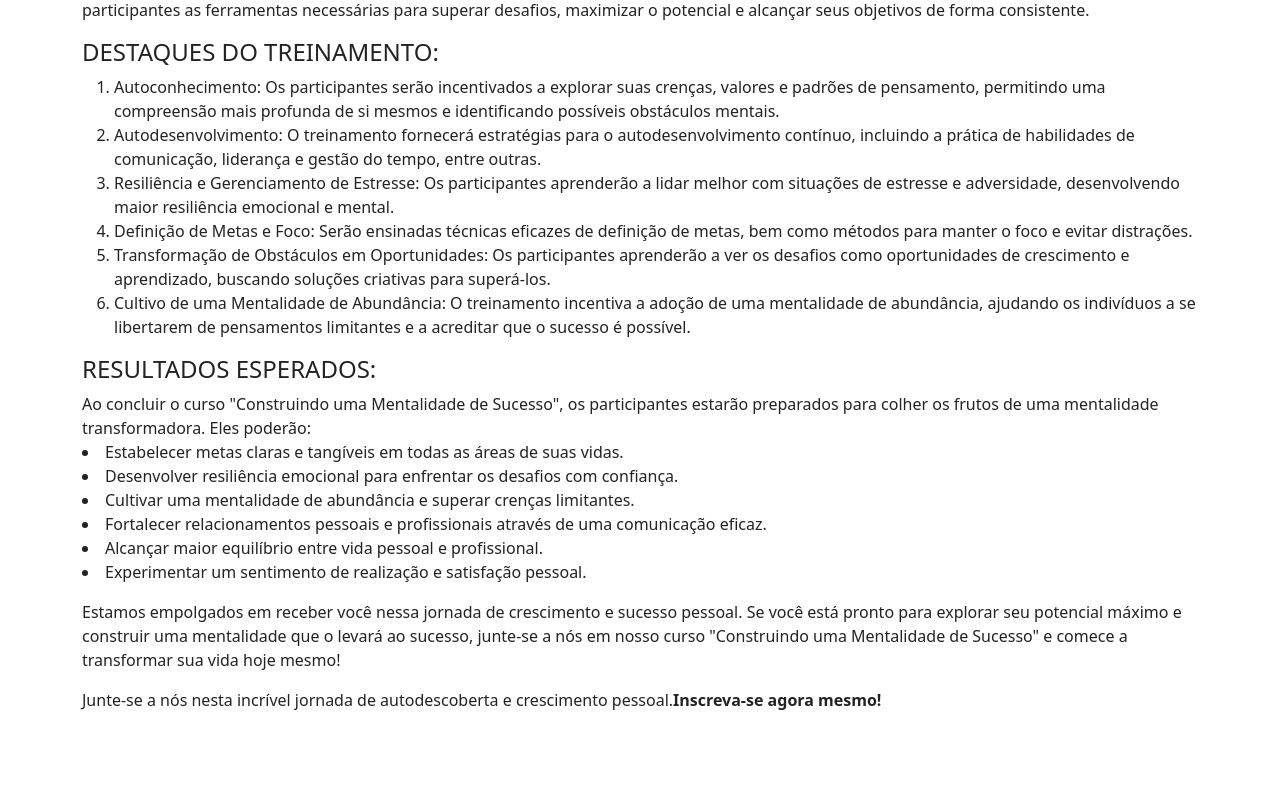
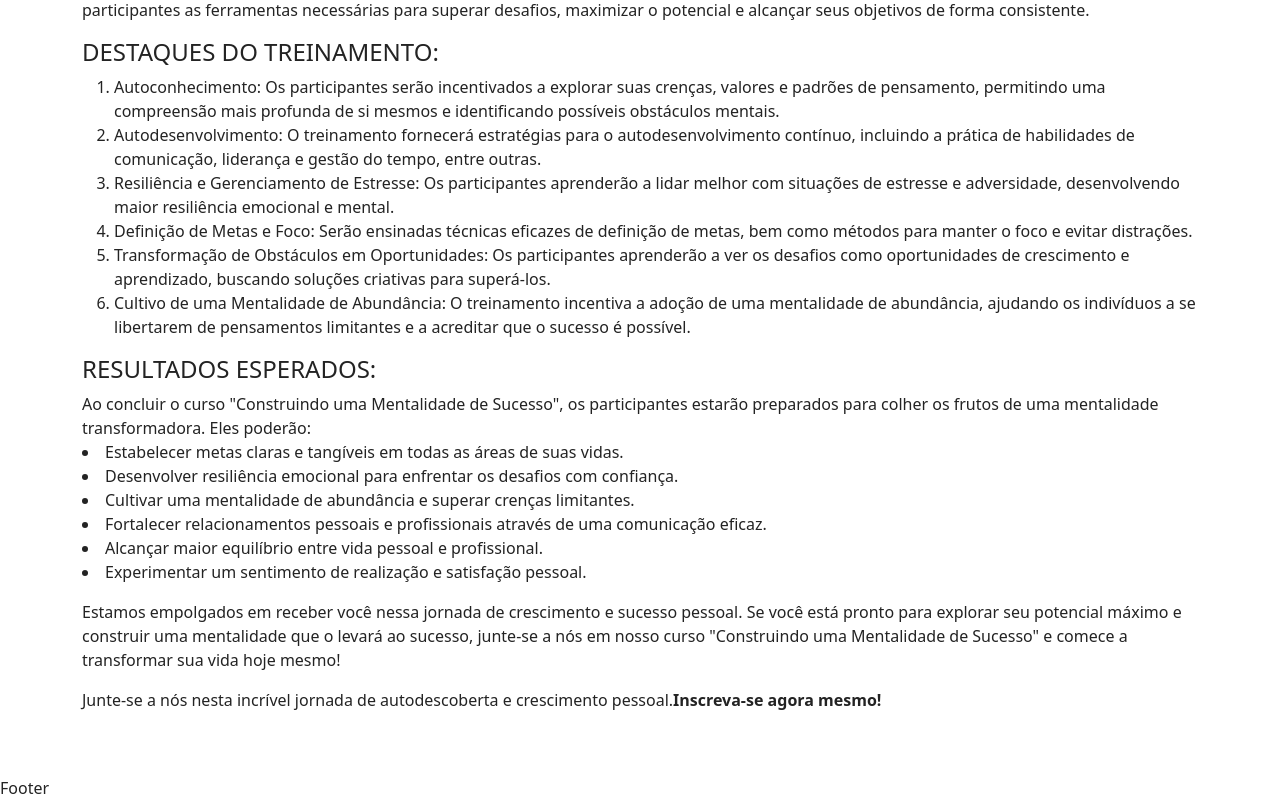
Before and after one commit to Judisson/sucesso-mente, a React (Vite) app: page / in a window 1280 px wide. Shown: the part 954-1754 px from the top of the page. Before the commit the page ends 1730 px from the top, so only its background shows below. Built offline with nearby package versions, Linux system fonts and the light colour scheme; the HTML template or start-up script is replaced by a standard one; a web font is replaced by a local one.

Commit message:
Adicionando a Top Bar e o Footer

```diff
--- a/src/App/App.jsx
+++ b/src/App/App.jsx
@@ -3,11 +3,18 @@ import { BrowserRouter } from 'react-router-dom';
 
 import '@/scss/app.scss';
 import '@/scss/bootstrap.scss';
+import TopBar from '@/Layout/Topbar/Topbar';
 
 function App() {
   return (
     <BrowserRouter>
+    <header>
+      <TopBar />
+    </header>
       <Router />
+    <footer>
+      <div>Footer</div>
+    </footer>
     </BrowserRouter>
   );
 }
```
